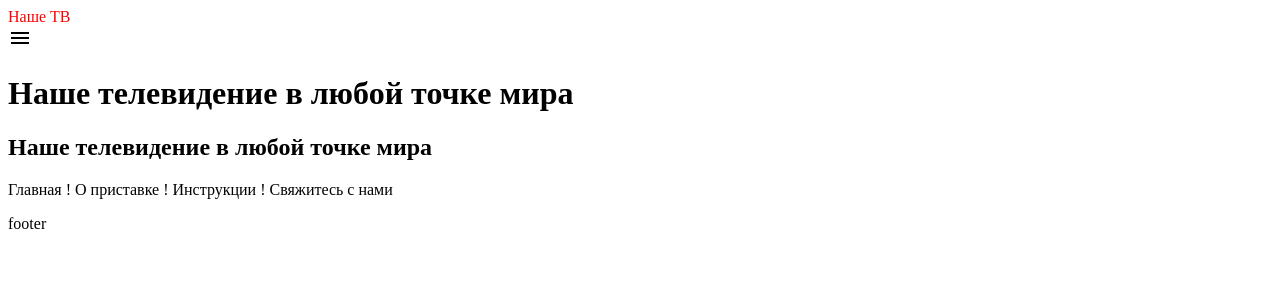
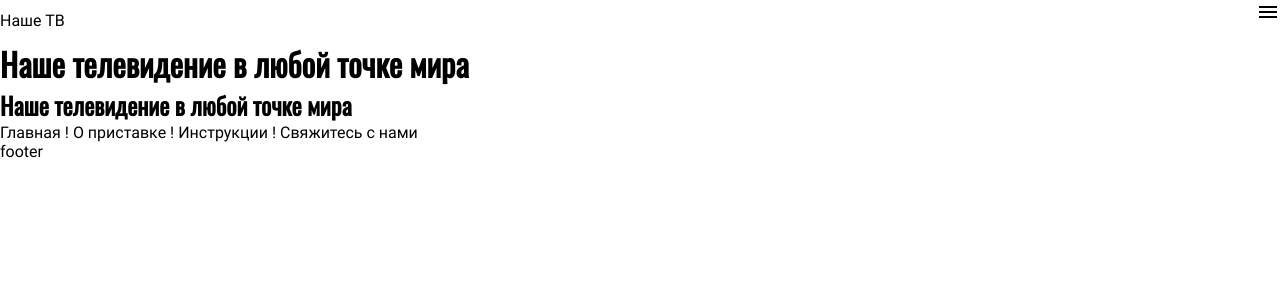
Before and after one commit to igor-co/nashetv, a React (Create React App) app: page / in a window 1280 px wide. Shown: the top 300 px of the page. Built offline with nearby package versions, Linux system fonts and the light colour scheme.

Commit message:
Add basic styles

```diff
--- a/src/App.module.scss
+++ b/src/App.module.scss
@@ -1,3 +1,68 @@
+* {
+  // border: 1px solid green !important;
+  padding: 0;
+  margin: 0;
+  box-sizing: border-box;
+}
+
+@font-face {
+  font-family: "Roboto";
+  src: local("Roboto"),
+    url(./_assets/fonts/Roboto/Roboto-Regular.ttf) format("opentype");
+}
+
+@font-face {
+  font-family: "Oswald";
+  src: local("Oswald"),
+    url(./_assets/fonts/Oswald/Oswald-Regular.ttf) format("opentype");
+}
+body {
+  font-family: "Roboto";
+}
+
+h1,
+h2,
+h3 {
+  font-family: "Oswald";
+}
+
+
+
 .header {
-  color: red;
+  display: flex;
+  justify-content: space-between;
+
+  .logo {
+    align-self: center;
+  }
+
+  .nav {
+    min-height: 5vh;
+    .list {
+      display: flex;
+      flex-direction: column;
+      flex-direction: row;
+      list-style-type: none;
+      padding-left: 0;
+      li:first-of-type {
+        margin-left: 0px;
+      }
+      li:last-of-type {
+        margin-right: 0px;
+      }
+    }
+    .listItem {
+      margin: 0 2rem;
+    }
+   /*  .listItemSeparator {
+      display: none;
+    } */
+  }
 }
+
+.content {
+  // min-height: 95vh;
+}
+
+.footer {
+}
```
Also changed, not shown: 1 other file (tests, documents, lock files or other folders).
